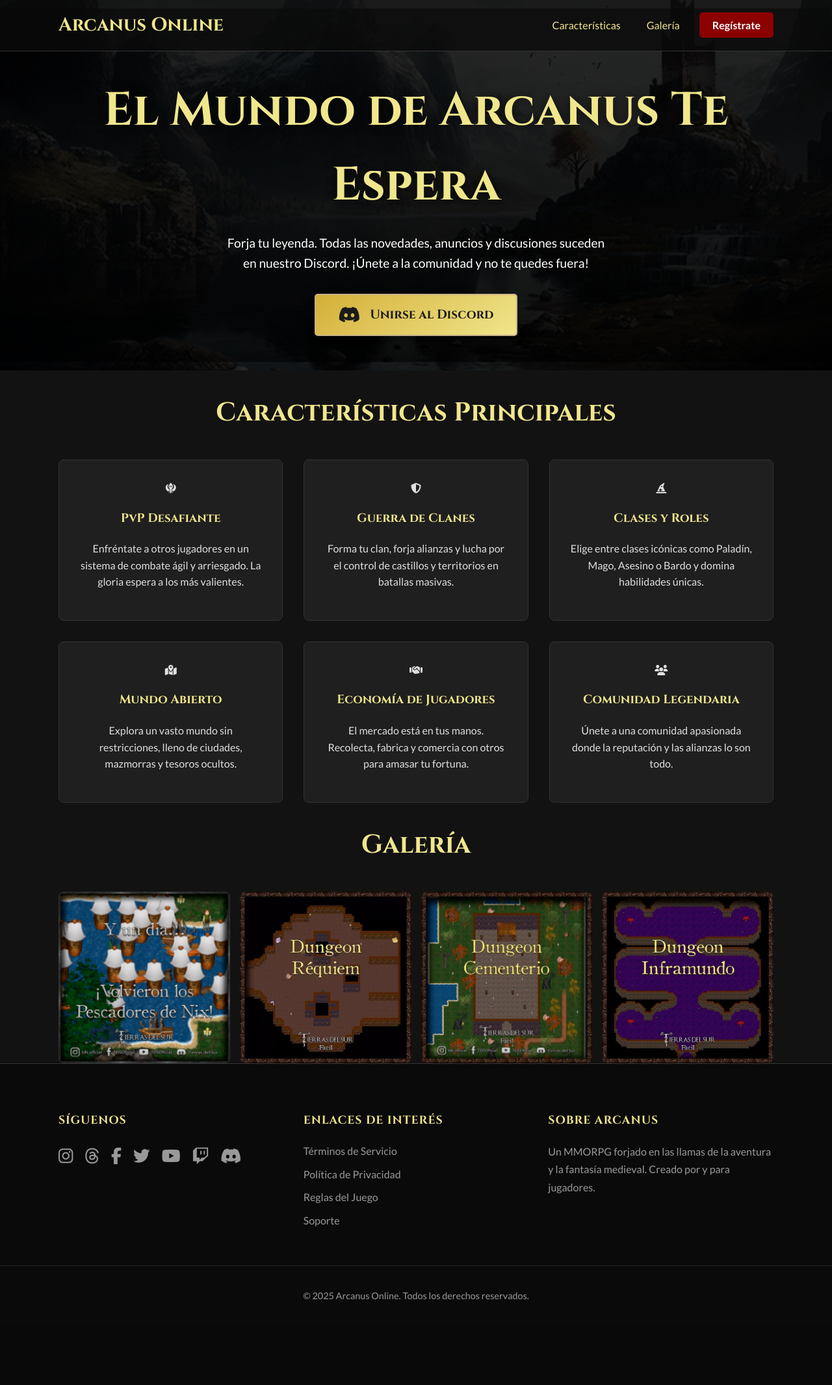
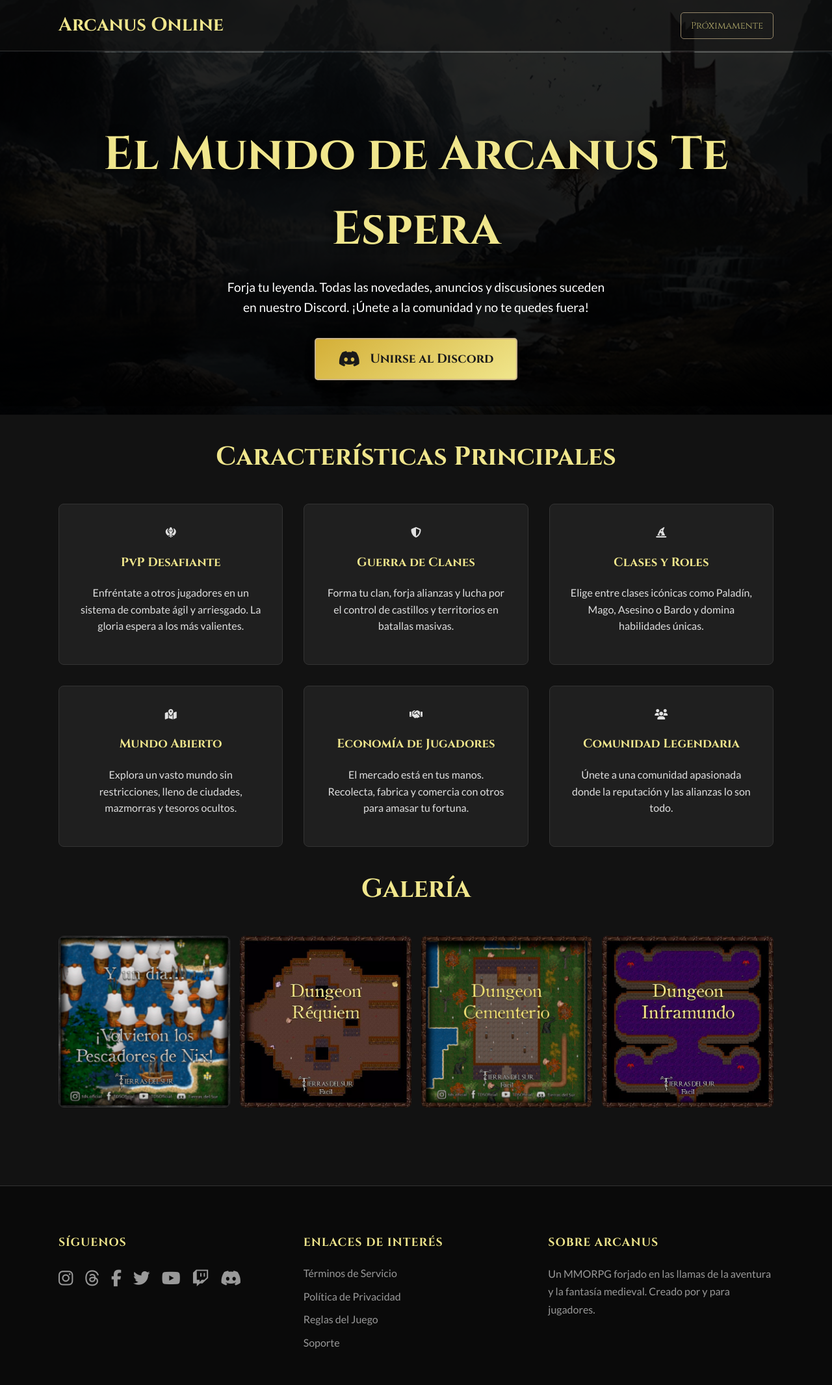
Before and after one commit to Aygron/arcanus_landing, a PHP site: page / in a window 1280 px wide. Shown: the top 2131 px of the page at 65% size. Before the commit the page ends 1999 px from the top, so only its background shows below. Run offline with PHP 8.4, Linux system fonts and the light colour scheme.

Commit message:
Mejora del estilo

```diff
--- a/css/style.css
+++ b/css/style.css
@@ -69,23 +69,34 @@ header ul li a {
     transition: color 0.3s ease;
 }
 
-header ul li a:hover {
+header nav .logo:hover {
     color: #fff;
-    text-shadow: 0 0 5px #f0e68c;
+}
+
+.status-label {
+    color: #f0e68c;
+    border: 1px solid #c9b38a;
+    padding: 8px 15px;
+    border-radius: 5px;
+    font-family: 'Cinzel', serif;
+    font-size: 0.9rem;
+    opacity: 0.7;
+    pointer-events: none; /* Para que no parezca clickeable */
 }
 
 .cta-button {
-    background-color: #8b0000; /* Rojo oscuro */
-    color: #fff;
+    background: linear-gradient(145deg, #d4af37, #f0e68c);
+    color: #1a1a1a;
     padding: 10px 20px;
     border-radius: 5px;
     font-weight: bold;
-    transition: background-color 0.3s ease;
+    transition: all 0.3s ease;
+    border: 1px solid #c9b38a;
 }
 
 .cta-button:hover {
-    background-color: #a52a2a; /* Marrón */
-    color: #fff;
+    background: linear-gradient(145deg, #c9b38a, #e0d57c);
+    color: #1a1a1a;
     transform: translateY(-2px);
     box-shadow: 0 4px 8px rgba(0,0,0,0.4);
 }
@@ -98,6 +109,7 @@ header ul li a:hover {
     display: flex;
     align-items: center;
     justify-content: center;
+    padding-top: 8rem; /* Espacio para compensar el header fijo y añadir separación */
     text-align: center;
     color: #fff;
     position: relative;
@@ -162,6 +174,10 @@ section h2 {
     text-align: center;
     font-size: 2.5rem;
     margin-bottom: 40px;
+}
+
+#gallery {
+    padding-bottom: 120px; /* Espacio extra antes del footer */
 }
 
 /* Features */
--- a/index.html
+++ b/index.html
@@ -65,11 +65,8 @@
     <header>
         <nav class="container">
             <a href="#" class="logo">Arcanus Online</a>
-            <ul>
-                <li><a href="#features">Características</a></li>
-                <li><a href="#gallery">Galería</a></li>
-                <li><a href="#signup" class="cta-button">Regístrate</a></li>
-            </ul>
+            <span class="status-label">Próximamente</span>
+
         </nav>
     </header>
 
```
